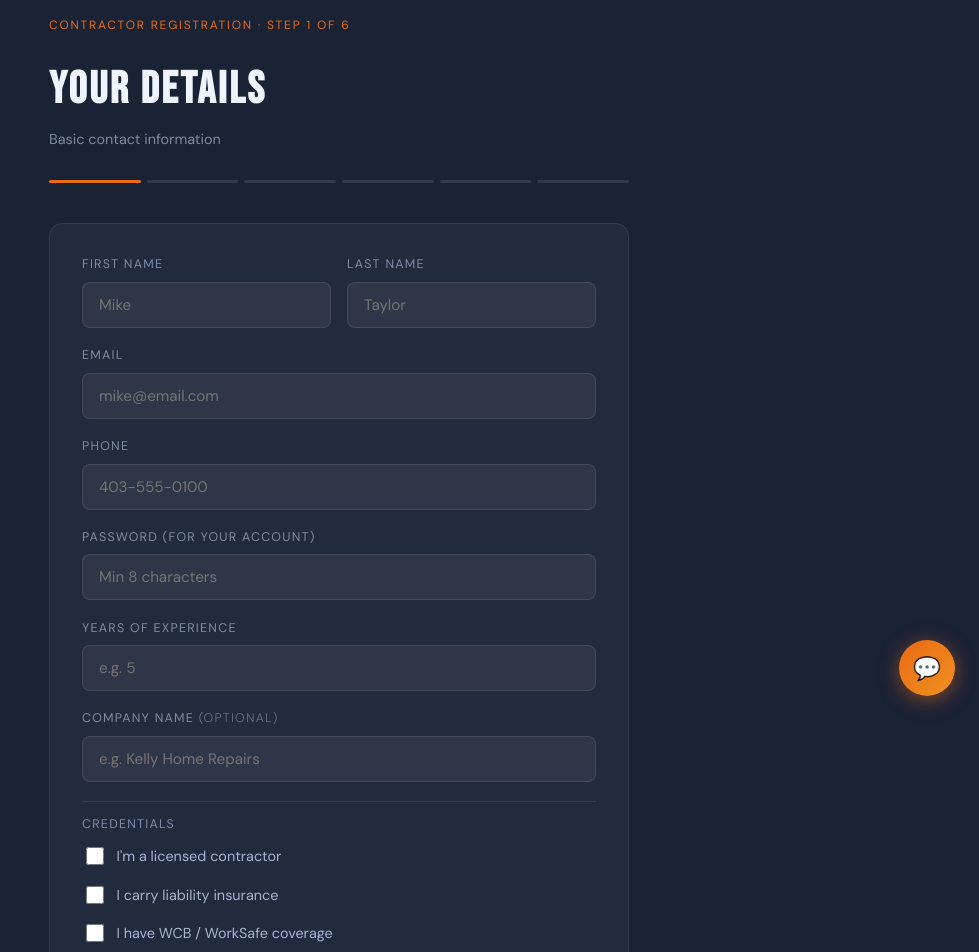
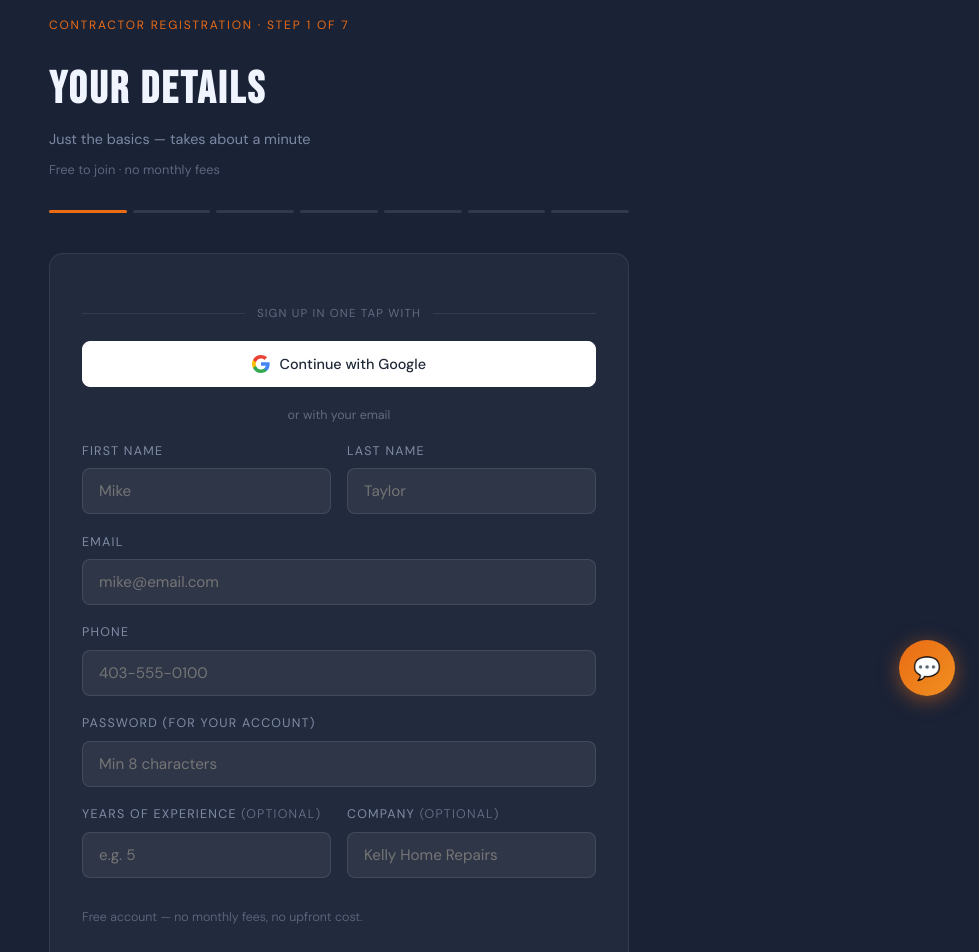
Before and after one commit to karanmann137-creator/freddy-fixit, a React (Vite) app: page /contractor-onboarding in a window 1280 px wide. Shown: the part 80-1032 px from the top of the page, without its empty margins (301-1280 px from the left). Built offline with nearby package versions, Linux system fonts and the light colour scheme.

Commit message:
Onboarding UX: need-first client form, service pre-select, lighter contractor signup with deferrable docs, promoted OAuth

```diff
--- a/src/pages/ClientOnboarding.tsx
+++ b/src/pages/ClientOnboarding.tsx
@@ -38,8 +38,16 @@ export const SCHEDULES = [
   { iconName: "refresh", label: "Recurring",       sub: "Regular maintenance" },
 ];
 
-const STEP_TITLES = ["Your Details", "What Do You Need?", "Job Details"];
-const STEP_SUBS   = ["Tell us a bit about yourself", "Choose your services and preferred timing", "Where and what needs fixing?"];
+const STEP_TITLES = ["What Do You Need?", "Job Details", "Almost Done"];
+const STEP_SUBS   = ["Choose your service and preferred timing", "Where and what needs fixing?", "Create a free account to track your request"];
+
+const HOME_TO_SERVICE: Record<string,string> = {
+  "General Repairs": "General Handyman",
+  "Plumbing": "Plumbing Repair",
+  "Electrical": "Electrical Work",
+  "HVAC": "HVAC Maintenance",
+  "Drywall & Flooring": "Drywall / Flooring",
+};
 
 export default function ClientOnboarding() {
   const [, setLocation] = useLocation();
@@ -51,6 +59,14 @@ export default function ClientOnboarding() {
       const { data: { user } } = await supabase.auth.getUser();
       setMode(user ? "new" : "signup");
     })();
+  }, []);
+
+  // Pre-select a service if the home page linked here with ?service=…
+  useEffect(() => {
+    const raw = new URLSearchParams(window.location.search).get("service");
+    if (!raw) return;
+    const mapped = HOME_TO_SERVICE[raw] ?? raw;
+    if (SERVICES.some(sv => sv.label === mapped)) setSelectedServices([mapped]);
   }, []);
   const [step, setStep] = useState(1);
   const TOTAL = 3;
@@ -93,19 +109,18 @@ export default function ClientOnboarding() {
   const validate = () => {
     const errs: Record<string,string> = {};
     if (step === 1) {
+      if (selectedServices.length === 0) errs.serviceNeeded = "Please select at least one service";
+      if (!form.preferredSchedule) errs.preferredSchedule = "Please select a schedule";
+    }
+    if (step === 2) {
+      if (!form.location.trim()) errs.location = "Location required";
+      if (form.jobDescription.trim().length < 10) errs.jobDescription = "Min 10 characters";
+    }
+    if (step === 3) {
       if (!form.firstName.trim()) errs.firstName = "Required";
-      if (!form.lastName.trim())  errs.lastName  = "Required";
       if (!/^[^\s@]+@[^\s@]+\.[^\s@]+$/.test(form.email)) errs.email = "Valid email required";
       if (form.phone.replace(/\D/g,"").length < 10) errs.phone = "10-digit phone required";
       if (form.password.length < 8) errs.password = "Minimum 8 characters";
-    }
-    if (step === 2) {
-      if (selectedServices.length === 0) errs.serviceNeeded = "Please select at least one service";
-      if (!form.preferredSchedule) errs.preferredSchedule = "Please select a schedule";
-    }
-    if (step === 3) {
-      if (!form.location.trim()) errs.location = "Location required";
-      if (form.jobDescription.trim().length < 10) errs.jobDescription = "Min 10 characters";
     }
     setErrors(errs);
     return Object.keys(errs).length === 0;
@@ -232,26 +247,17 @@ export default function ClientOnboarding() {
         </button>
         <p style={{ fontSize:".75rem", textTransform:"uppercase", letterSpacing:".15em", color:"#ea6b14", marginBottom:".4rem" }}>Step {step} of {TOTAL}</p>
         <h1 style={{ fontFamily:"'Bebas Neue',sans-serif", fontSize:"2.8rem", letterSpacing:".06em", marginBottom:".4rem" }}>{STEP_TITLES[step-1]}</h1>
-        <p style={{ color:"rgba(190,205,235,.6)", fontSize:".9rem", marginBottom:"2rem" }}>{STEP_SUBS[step-1]}</p>
+        <p style={{ color:"rgba(190,205,235,.6)", fontSize:".9rem", marginBottom:".5rem" }}>{STEP_SUBS[step-1]}</p>
+        <p style={{ color:"rgba(190,205,235,.4)", fontSize:".8rem", marginBottom:"2rem" }}>Takes about 2 minutes · posting is free</p>
         <div style={{ display:"flex", gap:"6px", marginBottom:"2.5rem" }}>
           {Array.from({length:TOTAL},(_,i) => <div key={i} style={{ height:"3px", flex:1, borderRadius:"99px", background: i+1===step ? "#ea6b14" : i+1<step ? "rgba(234,107,20,.45)" : "rgba(255,255,255,.1)" }} />)}
         </div>
 
         <div style={s.card}>
-          {step === 1 && (
+          {step === 3 && (
             <div>
-              <div style={{ marginBottom:"1.5rem" }}>
-                <label style={s.label}>I am signing up as</label>
-                <div style={{ display:"flex", gap:".6rem", marginTop:".4rem" }}>
-                  {([["individual","Just me / household"],["business","A small business"]] as const).map(([val,lbl]) => (
-                    <button key={val} type="button" onClick={() => setClientType(val)}
-                      style={{ flex:1, padding:".7rem .5rem", borderRadius:"10px", cursor:"pointer", fontFamily:"inherit", fontSize:".85rem", fontWeight:500,
-                        background: clientType===val ? "rgba(234,107,20,.15)" : "rgba(255,255,255,.04)",
-                        border: clientType===val ? "1px solid #ea6b14" : "1px solid rgba(255,255,255,.12)",
-                        color: clientType===val ? "#f0f4ff" : "rgba(190,205,235,.7)" }}>{lbl}</button>
-                  ))}
-                </div>
-              </div>
+              <OAuthButtons role="client" label="sign up in one tap with" />
+              <p style={{ textAlign:"center", fontSize:".78rem", color:"rgba(190,205,235,.4)", margin:"1.25rem 0" }}>or with your email</p>
               <div style={{ display:"grid", gridTemplateColumns:"1fr 1fr", gap:"1rem" }}>
                 <div style={{ marginBottom:"1.2rem" }}>
                   <label style={s.label}>First Name</label>
@@ -259,9 +265,8 @@ export default function ClientOnboarding() {
                   {errors.firstName && <p style={s.err}>{errors.firstName}</p>}
                 </div>
                 <div style={{ marginBottom:"1.2rem" }}>
-                  <label style={s.label}>Last Name</label>
-                  <input style={{ ...inp, borderColor: errors.lastName ? "rgba(239,68,68,.6)" : "rgba(255,255,255,.1)" }} placeholder="Johnson" value={form.lastName} onChange={e => set("lastName",e.target.value)} />
-                  {errors.lastName && <p style={s.err}>{errors.lastName}</p>}
+                  <label style={s.label}>Last Name <span style={{ opacity:.5, fontWeight:400 }}>(optional)</span></label>
+                  <input style={inp} placeholder="Johnson" value={form.lastName} onChange={e => set("lastName",e.target.value)} />
                 </div>
               </div>
               <div style={{ marginBottom:"1.2rem" }}>
@@ -279,13 +284,39 @@ export default function ClientOnboarding() {
                 <input style={{ ...inp, borderColor: errors.password ? "rgba(239,68,68,.6)" : "rgba(255,255,255,.1)" }} type="password" placeholder="Min 8 characters" value={form.password} onChange={e => set("password",e.target.value)} />
                 {errors.password && <p style={s.err}>{errors.password}</p>}
               </div>
-              <p style={{ fontSize:".78rem", color:"rgba(190,205,235,.4)", fontWeight:300 }}>We'll create a free account so you can track your request.</p>
-              <OAuthButtons role="client" label="or sign up with" />
+              <div style={{ display:"flex", alignItems:"flex-start", gap:".75rem", margin:"1.5rem 0 .5rem", padding:"1rem", background:"rgba(255,255,255,.03)", border:"1px solid rgba(255,255,255,.08)", borderRadius:"8px" }}>
+                <input
+                  type="checkbox"
+                  id="agreeTerms"
+                  checked={agreedToTerms}
+                  onChange={e => { setAgreedToTerms(e.target.checked); if (e.target.checked) setSubmitError(""); }}
+                  style={{ marginTop:"2px", accentColor:"#ea6b14", width:"16px", height:"16px", flexShrink:0, cursor:"pointer" }}
+                />
+                <label htmlFor="agreeTerms" style={{ fontSize:".82rem", color:"rgba(190,205,235,.7)", lineHeight:1.6, cursor:"pointer", fontWeight:300 }}>
+                  I am 18 or older and I agree to Freddy Fix It&rsquo;s{" "}
+                  <a href="/user-agreement" target="_blank" rel="noopener noreferrer" style={{ color:"#ea6b14", textDecoration:"none" }}>User Agreement</a>
+                  {" "}and{" "}
+                  <a href="/privacy-policy" target="_blank" rel="noopener noreferrer" style={{ color:"#ea6b14", textDecoration:"none" }}>Privacy Policy</a>.
+                </label>
+              </div>
+              {submitError && <div style={{ background:"rgba(239,68,68,.1)", border:"1px solid rgba(239,68,68,.25)", borderRadius:"8px", padding:".75rem 1rem", fontSize:".83rem", color:"#fca5a5", marginTop:"1rem" }}>{submitError}</div>}
             </div>
           )}
 
-          {step === 2 && (
+          {step === 1 && (
             <div>
+              <div style={{ marginBottom:"1.5rem" }}>
+                <label style={s.label}>I am requesting as</label>
+                <div style={{ display:"flex", gap:".6rem", marginTop:".4rem" }}>
+                  {([["individual","Just me / household"],["business","A small business"]] as const).map(([val,lbl]) => (
+                    <button key={val} type="button" onClick={() => setClientType(val)}
+                      style={{ flex:1, padding:".7rem .5rem", borderRadius:"10px", cursor:"pointer", fontFamily:"inherit", fontSize:".85rem", fontWeight:500,
+                        background: clientType===val ? "rgba(234,107,20,.15)" : "rgba(255,255,255,.04)",
+                        border: clientType===val ? "1px solid #ea6b14" : "1px solid rgba(255,255,255,.12)",
+                        color: clientType===val ? "#f0f4ff" : "rgba(190,205,235,.7)" }}>{lbl}</button>
+                  ))}
+                </div>
+              </div>
               <p style={s.label}>Services Needed <span style={{ color:"rgba(190,205,235,.4)", textTransform:"none", letterSpacing:0 }}>(select all that apply)</span></p>
               <div style={{ maxWidth:"100%", overflowX:"hidden", display:"grid", gridTemplateColumns:"repeat(2, minmax(0, 1fr))", gap:".75rem", marginBottom:"1.5rem" }}>
                 {SERVICES.map(sv => (
@@ -356,7 +387,7 @@ export default function ClientOnboarding() {
             </div>
           )}
 
-          {step === 3 && (
+          {step === 2 && (
             <div>
               {clientType === "business" && (
                 <div style={{ marginBottom:"1.75rem", paddingBottom:"1.25rem", borderBottom:"1px solid rgba(255,255,255,.08)" }}>
@@ -401,21 +432,6 @@ export default function ClientOnboarding() {
                 <p style={{ fontSize:".78rem", color:"rgba(190,205,235,.55)", marginTop:".4rem" }}>A photo helps us give you a faster, more accurate quote. Max 5MB.</p>
                 {photoFile && <p style={{ fontSize:".78rem", color:"#9fe6b0", marginTop:".3rem" }}>Attached: {photoFile.name}</p>}
               </div>
-              <div style={{ display:"flex", alignItems:"flex-start", gap:".75rem", margin:"1.5rem 0 .5rem", padding:"1rem", background:"rgba(255,255,255,.03)", border:"1px solid rgba(255,255,255,.08)", borderRadius:"8px" }}>
-                <input
-                  type="checkbox"
-                  id="agreeTerms"
-                  checked={agreedToTerms}
-                  onChange={e => { setAgreedToTerms(e.target.checked); if (e.target.checked) setSubmitError(""); }}
-                  style={{ marginTop:"2px", accentColor:"#ea6b14", width:"16px", height:"16px", flexShrink:0, cursor:"pointer" }}
-                />
-                <label htmlFor="agreeTerms" style={{ fontSize:".82rem", color:"rgba(190,205,235,.7)", lineHeight:1.6, cursor:"pointer", fontWeight:300 }}>
-                  I am 18 or older and I agree to Freddy Fix It&rsquo;s{" "}
-                  <a href="/user-agreement" target="_blank" rel="noopener noreferrer" style={{ color:"#ea6b14", textDecoration:"none" }}>User Agreement</a>
-                  {" "}and{" "}
-                  <a href="/privacy-policy" target="_blank" rel="noopener noreferrer" style={{ color:"#ea6b14", textDecoration:"none" }}>Privacy Policy</a>.
-                </label>
-              </div>
               {submitError && <div style={{ background:"rgba(239,68,68,.1)", border:"1px solid rgba(239,68,68,.25)", borderRadius:"8px", padding:".75rem 1rem", fontSize:".83rem", color:"#fca5a5", marginTop:"1rem" }}>{submitError}</div>}
             </div>
           )}
--- a/src/pages/ContractorOnboarding.tsx
+++ b/src/pages/ContractorOnboarding.tsx
@@ -41,14 +41,15 @@ const AVAILABILITY_OPTIONS = [
   { iconName: "refresh", label: "Fully Flexible",     sub: "Available anytime" },
 ];
 
-const STEP_TITLES = ["Your Details", "Your Specialties", "Service Area", "Availability", "Profile Photo", "Upload Documents"];
+const STEP_TITLES = ["Your Details", "Your Specialties", "Service Area", "Availability", "Credentials", "Profile Photo", "Documents"];
 const STEP_SUBS   = [
-  "Basic contact information",
+  "Just the basics — takes about a minute",
   "What services do you offer? Select all that apply",
   "Which parts of Calgary do you cover?",
   "When are you generally available?",
+  "Tell us about your qualifications",
   "Add a profile photo (optional)",
-  "Upload your credentials for automated verification",
+  "Upload now, or skip and add them later from your dashboard",
 ];
 
 type DocFiles = { insurance: File|null; wcb: File|null; certification: File|null; gov_id: File|null };
@@ -56,7 +57,7 @@ type DocFiles = { insurance: File|null; wcb: File|null; certification: File|null
 export default function ContractorOnboarding() {
   const [, setLocation] = useLocation();
   const [step, setStep] = useState(1);
-  const TOTAL = 6;
+  const TOTAL = 7;
   const [form, setForm] = useState({ firstName:"", lastName:"", email:"", phone:"", companyName:"", password:"", yearsOfExperience:"", photoUrl:"", licensed:false, licenseNumber:"", hasInsurance:false, insuranceProvider:"", insuranceExpiry:"", hasWcb:false, workReferences:"" });
   const [selectedSpec,  setSelectedSpec]  = useState<string[]>([]);
   const [selectedArea,  setSelectedArea]  = useState<string[]>([]);
@@ -234,7 +235,8 @@ export default function ContractorOnboarding() {
         </button>
         <p style={{ fontSize:".75rem", textTransform:"uppercase", letterSpacing:".15em", color:"#ea6b14", marginBottom:".4rem" }}>Contractor Registration · Step {step} of {TOTAL}</p>
         <h1 style={{ fontFamily:"'Bebas Neue',sans-serif", fontSize:"2.8rem", letterSpacing:".06em", marginBottom:".4rem" }}>{STEP_TITLES[step-1]}</h1>
-        <p style={{ color:"rgba(190,205,235,.6)", fontSize:".9rem", marginBottom:"2rem" }}>{STEP_SUBS[step-1]}</p>
+        <p style={{ color:"rgba(190,205,235,.6)", fontSize:".9rem", marginBottom:".5rem" }}>{STEP_SUBS[step-1]}</p>
+        <p style={{ color:"rgba(190,205,235,.4)", fontSize:".8rem", marginBottom:"2rem" }}>Free to join · no monthly fees</p>
         <div style={{ display:"flex", gap:"6px", marginBottom:"2.5rem" }}>
           {Array.from({length:TOTAL},(_,i) => (
             <div key={i} style={{ height:"3px", flex:1, borderRadius:"99px", background: i+1===step ? "#ea6b14" : i+1<step ? "rgba(234,107,20,.45)" : "rgba(255,255,255,.1)" }} />
@@ -245,6 +247,12 @@ export default function ContractorOnboarding() {
           {/* Step 1 — Contact */}
           {step === 1 && (
             <div>
+              {!authedUserId && (
+                <>
+                  <OAuthButtons role="contractor" label="sign up in one tap with" />
+                  <p style={{ textAlign:"center", fontSize:".78rem", color:"rgba(190,205,235,.4)", margin:"1.25rem 0" }}>or with your email</p>
+                </>
+              )}
               <div style={{ display:"grid", gridTemplateColumns:"1fr 1fr", gap:"1rem" }}>
                 <div style={{ marginBottom:"1.2rem" }}>
                   <label style={s.label}>First Name</label>
@@ -274,42 +282,17 @@ export default function ContractorOnboarding() {
                   {errors.password && <p style={s.err}>{errors.password}</p>}
                 </div>
               )}
-              <div style={{ marginBottom:"1.2rem" }}>
-                <label style={s.label}>Years of Experience</label>
-                <input style={inp} type="number" min={0} max={50} value={form.yearsOfExperience} placeholder="e.g. 5" onChange={e => setF("yearsOfExperience", e.target.value)} />
-              </div>
-              <div style={{ marginBottom:"1.2rem" }}>
-                <label style={s.label}>Company Name <span style={{ color:"rgba(190,205,235,.45)", fontWeight:300 }}>(optional)</span></label>
-                <input style={inp} placeholder="e.g. Kelly Home Repairs" value={form.companyName} onChange={e => setF("companyName",e.target.value)} />
-              </div>
-              <div style={{ marginBottom:"1.2rem", paddingTop:".9rem", borderTop:"1px solid rgba(255,255,255,.08)" }}>
-                <label style={{ ...s.label, display:"block", marginBottom:".75rem" }}>Credentials</label>
-                <label style={{ display:"flex", alignItems:"center", gap:".6rem", cursor:"pointer", fontSize:".9rem", color:"rgba(190,205,235,.85)" }}>
-                  <input type="checkbox" checked={form.licensed} onChange={e=>setFB("licensed",e.target.checked)} style={{ width:"18px", height:"18px", accentColor:"#ea6b14", cursor:"pointer", flexShrink:0 }} />
-                  <span>I'm a licensed contractor</span>
-                </label>
-                {form.licensed && <input style={{ ...inp, marginTop:".5rem" }} placeholder="License number" value={form.licenseNumber} onChange={e=>setF("licenseNumber",e.target.value)} />}
-                <label style={{ display:"flex", alignItems:"center", gap:".6rem", cursor:"pointer", fontSize:".9rem", color:"rgba(190,205,235,.85)", marginTop:".9rem" }}>
-                  <input type="checkbox" checked={form.hasInsurance} onChange={e=>setFB("hasInsurance",e.target.checked)} style={{ width:"18px", height:"18px", accentColor:"#ea6b14", cursor:"pointer", flexShrink:0 }} />
-                  <span>I carry liability insurance</span>
-                </label>
-                {form.hasInsurance && (
-                  <div style={{ display:"grid", gridTemplateColumns:"1fr 1fr", gap:".75rem", marginTop:".5rem" }}>
-                    <input style={inp} placeholder="Insurance provider" value={form.insuranceProvider} onChange={e=>setF("insuranceProvider",e.target.value)} />
-                    <input style={inp} placeholder="Expiry (e.g. 2026-12)" value={form.insuranceExpiry} onChange={e=>setF("insuranceExpiry",e.target.value)} />
-                  </div>
-                )}
-                <label style={{ display:"flex", alignItems:"center", gap:".6rem", cursor:"pointer", fontSize:".9rem", color:"rgba(190,205,235,.85)", marginTop:".9rem" }}>
-                  <input type="checkbox" checked={form.hasWcb} onChange={e=>setFB("hasWcb",e.target.checked)} style={{ width:"18px", height:"18px", accentColor:"#ea6b14", cursor:"pointer", flexShrink:0 }} />
-                  <span>I have WCB / WorkSafe coverage</span>
-                </label>
-                <div style={{ marginTop:"1rem" }}>
-                  <label style={s.label}>References or past-work links <span style={{ color:"rgba(190,205,235,.45)", fontWeight:300 }}>(optional)</span></label>
-                  <textarea style={{ ...inp, minHeight:"70px", resize:"vertical", fontFamily:"inherit" }} placeholder="Links to past work, or names/numbers of references" value={form.workReferences} onChange={e=>setF("workReferences",e.target.value)} />
+              <div style={{ display:"grid", gridTemplateColumns:"1fr 1fr", gap:"1rem" }}>
+                <div style={{ marginBottom:"1.2rem" }}>
+                  <label style={s.label}>Years of Experience <span style={{ color:"rgba(190,205,235,.45)", fontWeight:300 }}>(optional)</span></label>
+                  <input style={inp} type="number" min={0} max={50} value={form.yearsOfExperience} placeholder="e.g. 5" onChange={e => setF("yearsOfExperience", e.target.value)} />
+                </div>
+                <div style={{ marginBottom:"1.2rem" }}>
+                  <label style={s.label}>Company <span style={{ color:"rgba(190,205,235,.45)", fontWeight:300 }}>(optional)</span></label>
+                  <input style={inp} placeholder="Kelly Home Repairs" value={form.companyName} onChange={e => setF("companyName",e.target.value)} />
                 </div>
               </div>
-              <p style={{ fontSize:".78rem", color:"rgba(190,205,235,.4)", fontWeight:300 }}>We'll create a free account so you can manage your jobs.</p>
-              {!authedUserId && <OAuthButtons role="contractor" label="or sign up with" />}
+              <p style={{ fontSize:".78rem", color:"rgba(190,205,235,.4)", fontWeight:300 }}>Free account — no monthly fees, no upfront cost.</p>
             </div>
           )}
 
@@ -369,11 +352,43 @@ export default function ContractorOnboarding() {
             </div>
           )}
 
-          {/* Step 6 — Documents */}
-          {step === 6 && (
+          {/* Step 5 — Credentials */}
+          {step === 5 && (
             <div>
               <p style={{ fontSize:".85rem", color:"rgba(190,205,235,.55)", marginBottom:"1.5rem", fontWeight:300, lineHeight:1.6 }}>
-                Upload your credentials and our AI will review them instantly. Approved accounts can start taking jobs right away.
+                Let clients know what you bring to the table. You can update any of this later from your dashboard.
+              </p>
+              <label style={{ display:"flex", alignItems:"center", gap:".6rem", cursor:"pointer", fontSize:".9rem", color:"rgba(190,205,235,.85)" }}>
+                <input type="checkbox" checked={form.licensed} onChange={e=>setFB("licensed",e.target.checked)} style={{ width:"18px", height:"18px", accentColor:"#ea6b14", cursor:"pointer", flexShrink:0 }} />
+                <span>I'm a licensed contractor</span>
+              </label>
+              {form.licensed && <input style={{ ...inp, marginTop:".5rem" }} placeholder="License number" value={form.licenseNumber} onChange={e=>setF("licenseNumber",e.target.value)} />}
+              <label style={{ display:"flex", alignItems:"center", gap:".6rem", cursor:"pointer", fontSize:".9rem", color:"rgba(190,205,235,.85)", marginTop:".9rem" }}>
+                <input type="checkbox" checked={form.hasInsurance} onChange={e=>setFB("hasInsurance",e.target.checked)} style={{ width:"18px", height:"18px", accentColor:"#ea6b14", cursor:"pointer", flexShrink:0 }} />
+                <span>I carry liability insurance</span>
+              </label>
+              {form.hasInsurance && (
+                <div style={{ display:"grid", gridTemplateColumns:"1fr 1fr", gap:".75rem", marginTop:".5rem" }}>
+                  <input style={inp} placeholder="Insurance provider" value={form.insuranceProvider} onChange={e=>setF("insuranceProvider",e.target.value)} />
+                  <input style={inp} placeholder="Expiry (e.g. 2026-12)" value={form.insuranceExpiry} onChange={e=>setF("insuranceExpiry",e.target.value)} />
+                </div>
+              )}
+              <label style={{ display:"flex", alignItems:"center", gap:".6rem", cursor:"pointer", fontSize:".9rem", color:"rgba(190,205,235,.85)", marginTop:".9rem" }}>
+                <input type="checkbox" checked={form.hasWcb} onChange={e=>setFB("hasWcb",e.target.checked)} style={{ width:"18px", height:"18px", accentColor:"#ea6b14", cursor:"pointer", flexShrink:0 }} />
+                <span>I have WCB / WorkSafe coverage</span>
+              </label>
+              <div style={{ marginTop:"1rem" }}>
+                <label style={s.label}>References or past-work links <span style={{ color:"rgba(190,205,235,.45)", fontWeight:300 }}>(optional)</span></label>
+                <textarea style={{ ...inp, minHeight:"70px", resize:"vertical", fontFamily:"inherit" }} placeholder="Links to past work, or names/numbers of references" value={form.workReferences} onChange={e=>setF("workReferences",e.target.value)} />
+              </div>
+            </div>
+          )}
+
+          {/* Step 7 — Documents */}
+          {step === 7 && (
+            <div>
+              <p style={{ fontSize:".85rem", color:"rgba(190,205,235,.55)", marginBottom:"1rem", fontWeight:300, lineHeight:1.6 }}>
+                Upload your credentials and our AI reviews them instantly. You don't need them to finish signing up — you can submit now and add documents anytime from your dashboard. You'll be approved to take jobs once they're verified.
               </p>
               {([
                 { key:"insurance",    label:"Liability Insurance Certificate", required:true,  hint:"Certificate of Insurance showing min. $1M coverage in Alberta" },
@@ -385,7 +400,7 @@ export default function ContractorOnboarding() {
                   <label style={{ ...s.label, display:"flex", alignItems:"center", gap:".4rem" }}>
                     {doc.label}
                     {doc.required
-                      ? <span style={{ color:"#ea6b14", fontSize:".7rem" }}>Required for approval</span>
+                      ? <span style={{ color:"#ea6b14", fontSize:".7rem" }}>Needed before taking jobs</span>
                       : <span style={{ color:"rgba(190,205,235,.35)", fontSize:".7rem" }}>Optional</span>
                     }
                   </label>
@@ -441,8 +456,8 @@ export default function ContractorOnboarding() {
             </div>
           )}
 
-          {/* Step 5 — Photo */}
-          {step === 5 && (
+          {/* Step 6 — Photo */}
+          {step === 6 && (
             <div>
               <div style={{ border:"2px dashed rgba(255,255,255,.12)", borderRadius:"12px", padding:"2rem 1.5rem", textAlign:"center", marginBottom:"1rem" }}>
                 <div style={{ marginBottom:"1rem" }}><Ic name="camera" size={48} color="#ea6b14" /></div>
--- a/src/pages/Home.tsx
+++ b/src/pages/Home.tsx
@@ -205,7 +205,7 @@ export default function Home() {
           </motion.div>
           <div className="ff-services-grid">
             {SERVICES.map((s, i) => (
-              <motion.div key={s.label} className="ff-service-card" onClick={() => window.location.href="/client-onboarding"} style={{ cursor:"pointer" }}
+              <motion.div key={s.label} className="ff-service-card" onClick={() => window.location.href="/client-onboarding?service=" + encodeURIComponent(s.label)} style={{ cursor:"pointer" }}
                 initial={{ opacity: 0, y: 20 }} whileInView={{ opacity: 1, y: 0 }} viewport={{ once: true }} transition={{ duration: 0.5, delay: i * 0.05 }}>
                 <div className="ff-service-icon"><Ic name={s.iconName as any} size={28} color="#ea6b14" /></div>
                 <div className="ff-service-label">{s.label}</div>
```
Also changed, not shown: src/components/NewRequest.tsx (+9 -0 lines), 1 other file (tests, documents, lock files or other folders).
